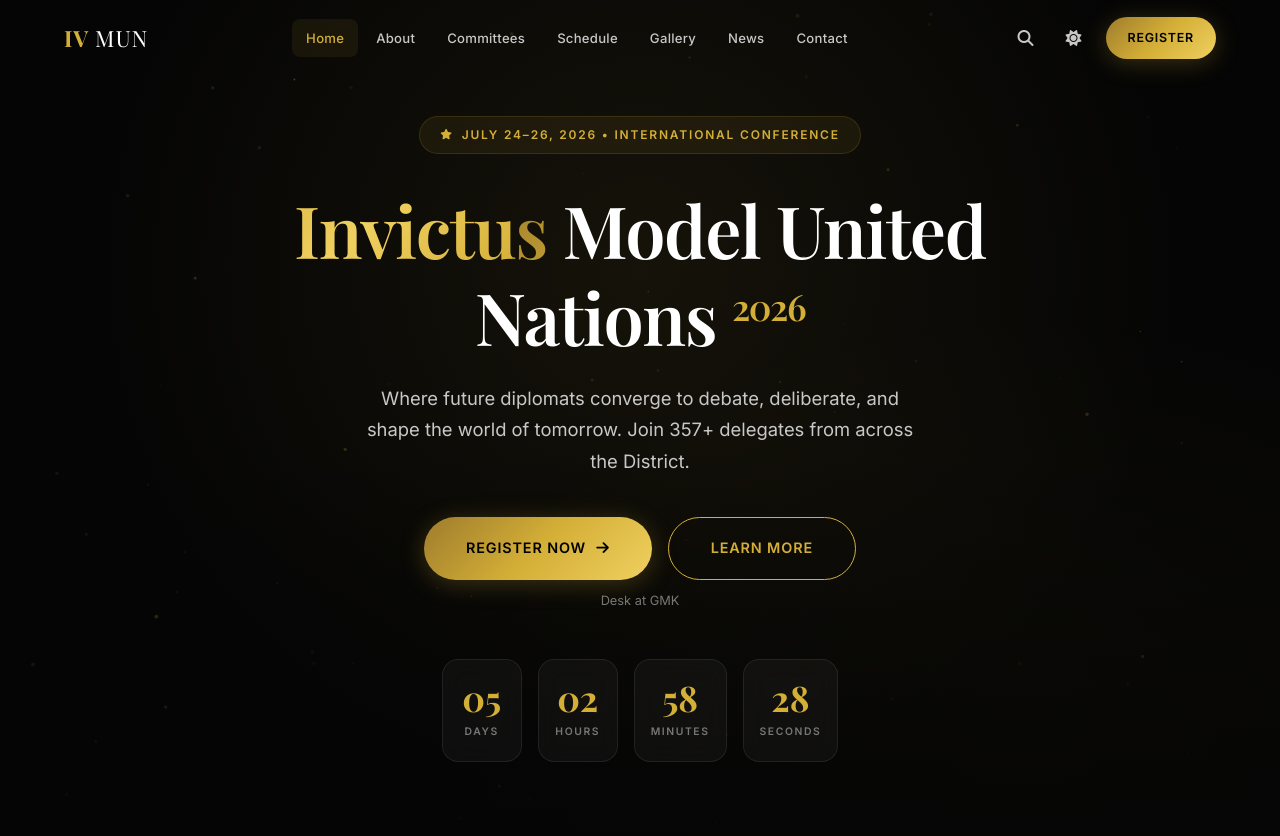
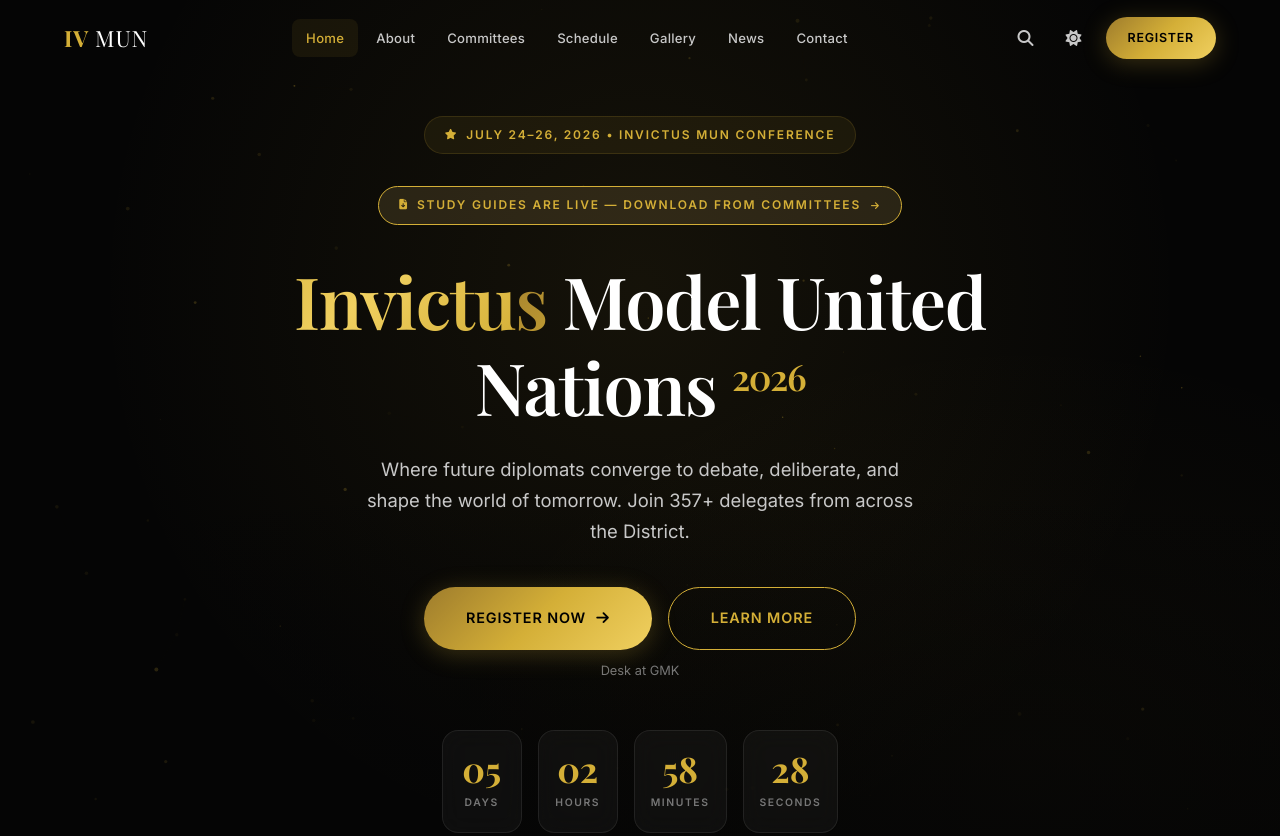
Before and after one commit to hammad-78/invictus_mun_website, a plain HTML site: page index.html in a window 1280 px wide. Shown: the top 836 px of the page. Drawn offline with nearby package versions, Linux system fonts and the light colour scheme; a web font is replaced by a local one.

Commit message:
added study  guides badge on hero section of home page

```diff
--- a/index.html
+++ b/index.html
@@ -79,7 +79,10 @@
       <canvas id="hero-canvas"></canvas>
     </div>
     <div class="hero-content">
-      <div class="hero-badge anim"><i class="fas fa-star"></i> July 24–26, 2026 &bull; International Conference</div>
+      <div class="hero-badge anim"><i class="fas fa-star"></i> July 24–26, 2026 &bull; Invictus MUN Conference</div>
+      <a href="committees.html" class="hero-badge anim" style="text-decoration:none;background:rgba(255,215,120,0.12);border-color:var(--gold);">
+  <i class="fas fa-file-arrow-down"></i> Study Guides are Live — Download from Committees <i class="fas fa-arrow-right" style="font-size:0.75em;margin-left:2px;"></i>
+</a>
       <h1 class="anim anim-delay-1"><span class="gold-text">Invictus</span> Model United Nations <span style="font-size:0.5em;vertical-align:super;color:var(--gold);">2026</span></h1>
       <p class="hero-sub anim anim-delay-2">Where future diplomats converge to debate, deliberate, and shape the world of tomorrow. Join 357+ delegates from across the District.</p>
       <div class="hero-actions anim anim-delay-3">
```
